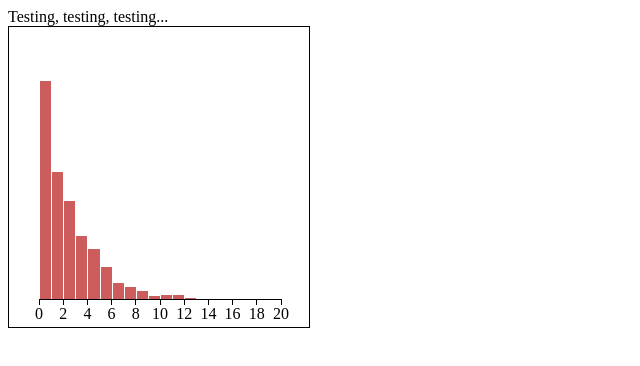
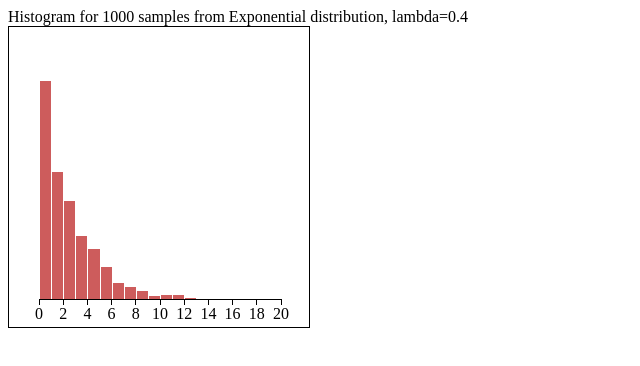
Before and after one commit to rikkhill/distro, a plain HTML site: page index.html in a window 1280 px wide. Shown: the whole page, without its empty margins (0-640 px from the left). Drawn offline with Linux system fonts and the light colour scheme.

Commit message:
Fixed title on example for index

```diff
--- a/index.html
+++ b/index.html
@@ -7,7 +7,7 @@
         <link rel="stylesheet" type="text/css" href="./css/main.css" />
     </head>
     <body>
-        Testing, testing, testing...
+        Histogram for 1000 samples from Exponential distribution, lambda=0.4
         <div id='histo' style="width: 300; height: 300; border: 1pt solid black;"></div>
         <script type='text/javascript'>
 
```
